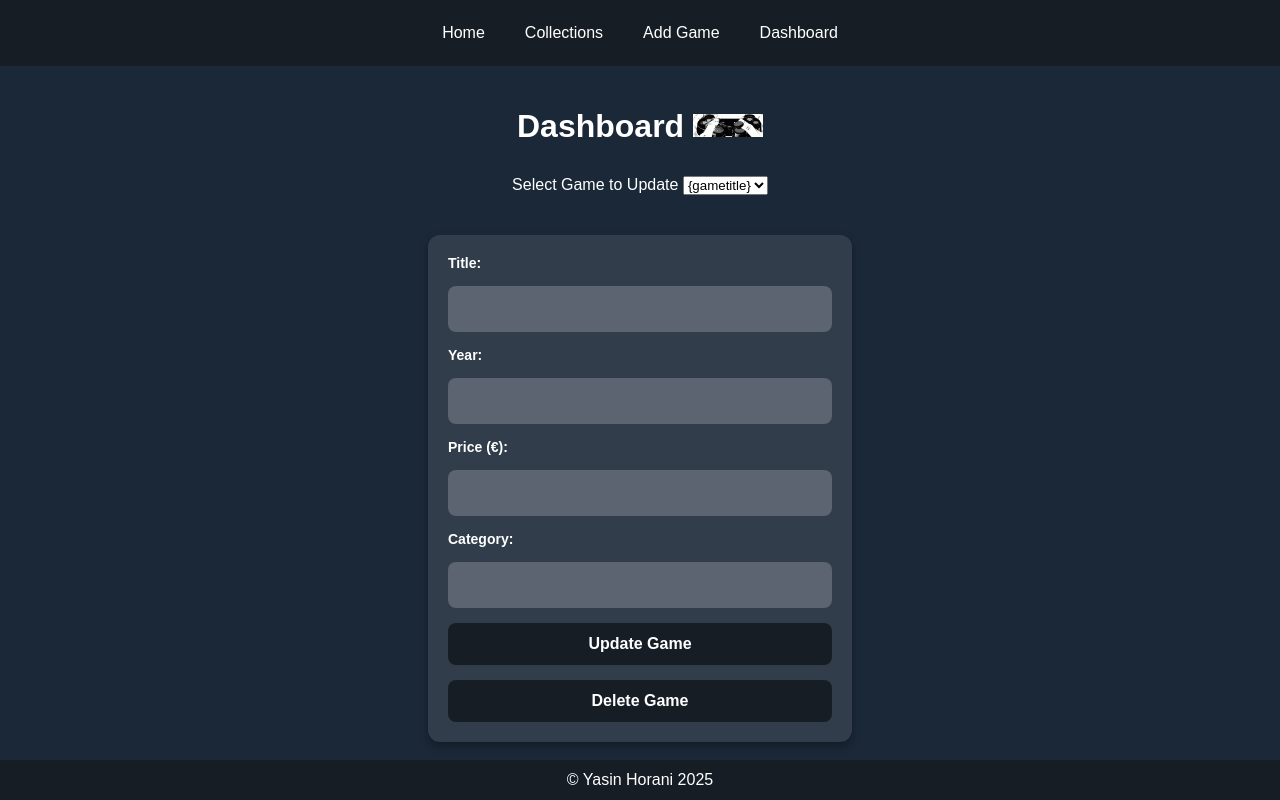
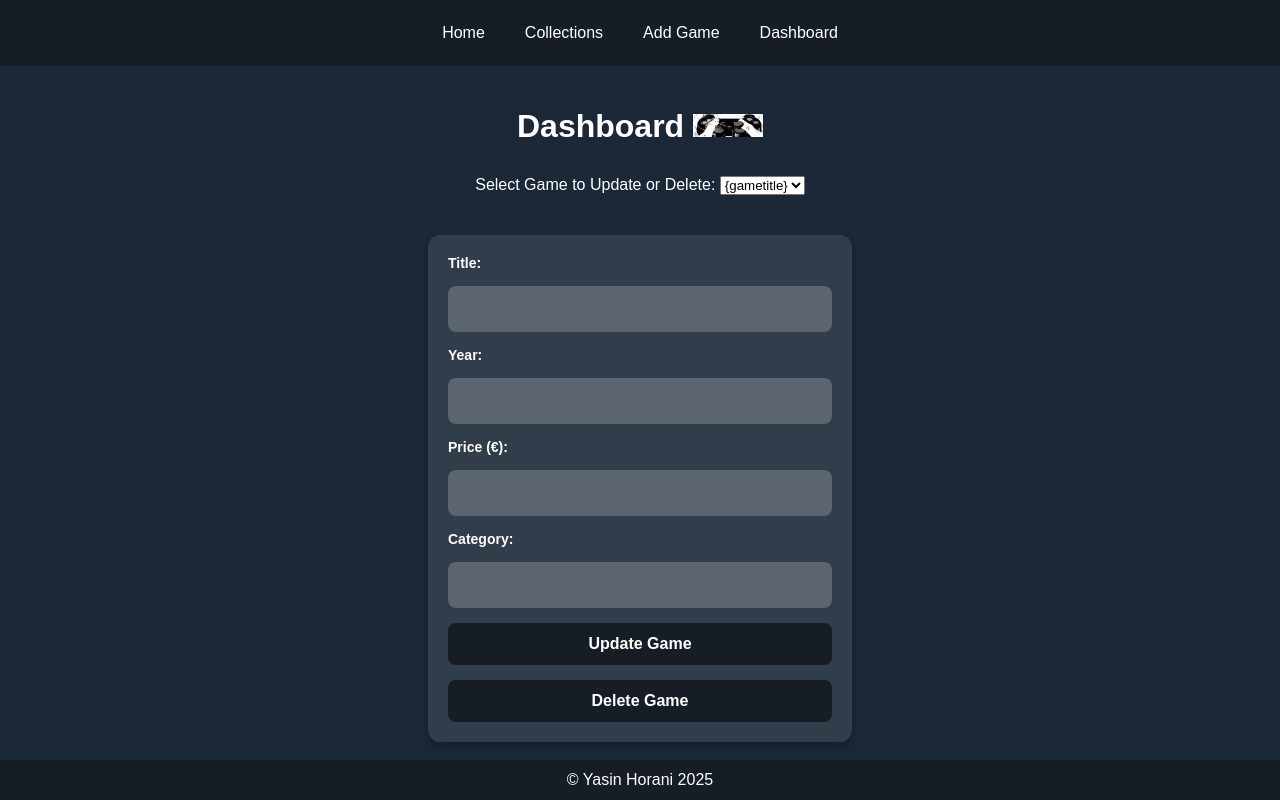
Before and after one commit to Yasin-Horani/Back-end-game-collection, a website: page public/dashboard.html in a window 1280 px wide. Drawn offline with Linux system fonts and the light colour scheme; no server answers.

Commit message:
Modify dashboard

```diff
--- a/public/dashboard.html
+++ b/public/dashboard.html
@@ -18,7 +18,7 @@
         <div class="filter">
             <div class="selecters">
                 <!-- Sort Filter-->
-                <label for="gameSelect" class="gameSecter">Select Game to Update
+                <label for="gameSelect" class="gameSecter">Select Game to Update or Delete:
                     <select id="Selectgame">
                         <option value="{id}">{gametitle}</option>
                     </select>
```
